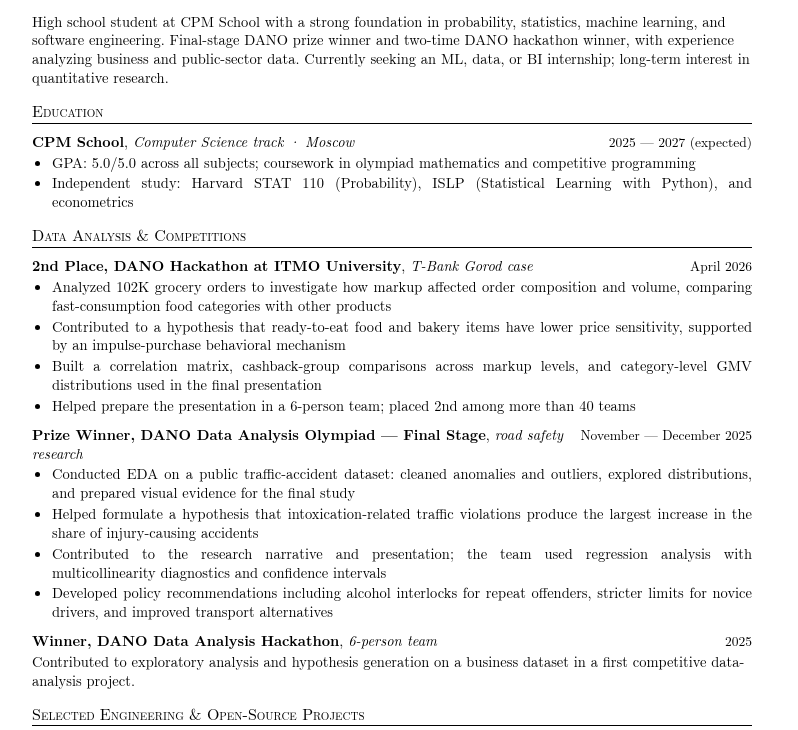
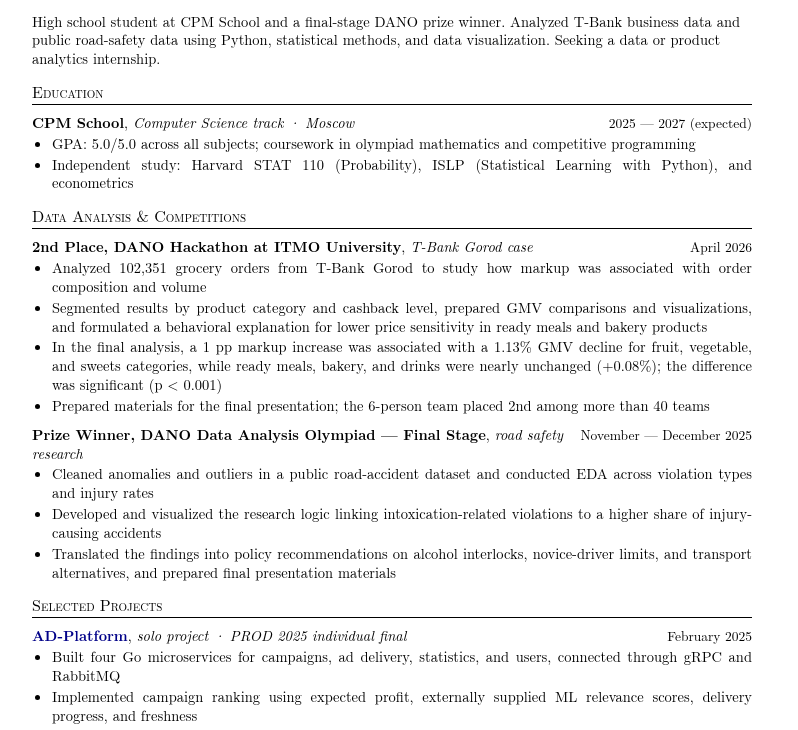
Before and after one commit to alananisimov/personal-site, a plain HTML site: page index.html in a window 1280 px wide. Shown: the part 118-848 px from the top of the page, without its empty margins (248-1046 px from the left). Drawn offline with Linux system fonts and the light colour scheme.

Commit message:
stylistic changes

```diff
--- a/index.html
+++ b/index.html
@@ -4,7 +4,7 @@
     <meta charset="UTF-8">
     <meta name="viewport" content="width=device-width, initial-scale=1.0">
     <title>Alexander Anisimov | CV</title>
-    <meta name="description" content="Alexander Anisimov — high school student focused on data analysis, machine learning, statistics, and software engineering.">
+    <meta name="description" content="Alexander Anisimov — final-stage DANO prize winner seeking a data or product analytics internship. Experience with Python, statistics, and business data.">
 
     <link rel="canonical" href="https://aanisimov.com/">
     <link rel="alternate" hreflang="en" href="https://aanisimov.com/">
@@ -21,7 +21,7 @@
 
     <header class="cv-header">
         <h1>Alexander Anisimov</h1>
-        <p class="headline">Data Analysis · Machine Learning · Software Engineering</p>
+        <p class="headline">Data Analysis · Product Analytics · Statistics</p>
         <div class="contact-info">
             <a href="mailto:alananisimov@gmail.com">alananisimov@gmail.com</a>
             <span class="separator" aria-hidden="true">·</span>
@@ -36,7 +36,7 @@
 
     <main>
         <section class="profile" aria-label="Profile">
-            <p>High school student at CPM School with a strong foundation in probability, statistics, machine learning, and software engineering. Final-stage DANO prize winner and two-time DANO hackathon winner, with experience analyzing business and public-sector data. Currently seeking an ML, data, or BI internship; long-term interest in quantitative research.</p>
+            <p>High school student at CPM School and a final-stage DANO prize winner. Analyzed T-Bank business data and public road-safety data using Python, statistical methods, and data visualization. Seeking a data or product analytics internship.</p>
         </section>
 
         <section>
@@ -62,10 +62,10 @@
                     <div class="entry-date">April 2026</div>
                 </div>
                 <ul>
-                    <li>Analyzed 102K grocery orders to investigate how markup affected order composition and volume, comparing fast-consumption food categories with other products</li>
-                    <li>Contributed to a hypothesis that ready-to-eat food and bakery items have lower price sensitivity, supported by an impulse-purchase behavioral mechanism</li>
-                    <li>Built a correlation matrix, cashback-group comparisons across markup levels, and category-level GMV distributions used in the final presentation</li>
-                    <li>Helped prepare the presentation in a 6-person team; placed 2nd among more than 40 teams</li>
+                    <li>Analyzed 102,351 grocery orders from T-Bank Gorod to study how markup was associated with order composition and volume</li>
+                    <li>Segmented results by product category and cashback level, prepared GMV comparisons and visualizations, and formulated a behavioral explanation for lower price sensitivity in ready meals and bakery products</li>
+                    <li>In the final analysis, a 1 pp markup increase was associated with a 1.13% GMV decline for fruit, vegetable, and sweets categories, while ready meals, bakery, and drinks were nearly unchanged (+0.08%); the difference was significant (p &lt; 0.001)</li>
+                    <li>Prepared materials for the final presentation; the 6-person team placed 2nd among more than 40 teams</li>
                 </ul>
             </article>
 
@@ -75,24 +75,16 @@
                     <div class="entry-date">November — December 2025</div>
                 </div>
                 <ul>
-                    <li>Conducted EDA on a public traffic-accident dataset: cleaned anomalies and outliers, explored distributions, and prepared visual evidence for the final study</li>
-                    <li>Helped formulate a hypothesis that intoxication-related traffic violations produce the largest increase in the share of injury-causing accidents</li>
-                    <li>Contributed to the research narrative and presentation; the team used regression analysis with multicollinearity diagnostics and confidence intervals</li>
-                    <li>Developed policy recommendations including alcohol interlocks for repeat offenders, stricter limits for novice drivers, and improved transport alternatives</li>
+                    <li>Cleaned anomalies and outliers in a public road-accident dataset and conducted EDA across violation types and injury rates</li>
+                    <li>Developed and visualized the research logic linking intoxication-related violations to a higher share of injury-causing accidents</li>
+                    <li>Translated the findings into policy recommendations on alcohol interlocks, novice-driver limits, and transport alternatives, and prepared final presentation materials</li>
                 </ul>
             </article>
 
-            <article class="entry-block compact-entry">
-                <div class="entry">
-                    <div><span class="entry-title">Winner, DANO Data Analysis Hackathon</span>, <span class="entry-location">6-person team</span></div>
-                    <div class="entry-date">2025</div>
-                </div>
-                <p class="entry-summary">Contributed to exploratory analysis and hypothesis generation on a business dataset in a first competitive data-analysis project.</p>
-            </article>
         </section>
 
         <section>
-            <h2>Selected Engineering & Open-Source Projects</h2>
+            <h2>Selected Projects</h2>
 
             <article class="entry-block">
                 <div class="entry">
@@ -144,14 +136,14 @@
                 <p><strong>Data & ML:</strong> Python, Pandas, NumPy, SciPy, scikit-learn, Statsmodels, Matplotlib, Seaborn, Plotly; EDA, hypothesis testing, regression, tree-based models, PCA, feature engineering, cross-validation, and model evaluation</p>
                 <p><strong>Mathematics:</strong> Probability, mathematical statistics, linear algebra, Calculus I, and introductory econometrics</p>
                 <p><strong>Engineering:</strong> Go, TypeScript, C++, Git, Docker, Linux, gRPC, RabbitMQ, PostgreSQL, MongoDB, Redis</p>
-                <p><strong>SQL:</strong> Basic joins, aggregations, and grouped queries</p>
+                <p><strong>SQL:</strong> SELECT, JOIN, GROUP BY, and aggregate functions</p>
             </div>
         </section>
 
         <section>
             <h2>Languages & Additional Honors</h2>
             <p><strong>Russian:</strong> Native · <strong>English:</strong> C1 proficiency · <strong>German:</strong> B2, Goethe-Zertifikat (2025)</p>
-            <p class="entry-summary">Prize winner, regional stage of the All-Russian School Olympiad in German; qualified for the national final.</p>
+            <p class="entry-summary">Prize winner, regional stage of the All-Russian School Olympiad in German; qualified for the national final. Winner, DANO Data Analysis Hackathon (2025).</p>
         </section>
     </main>
 </body>
```
Also changed, not shown: 1 other file.
